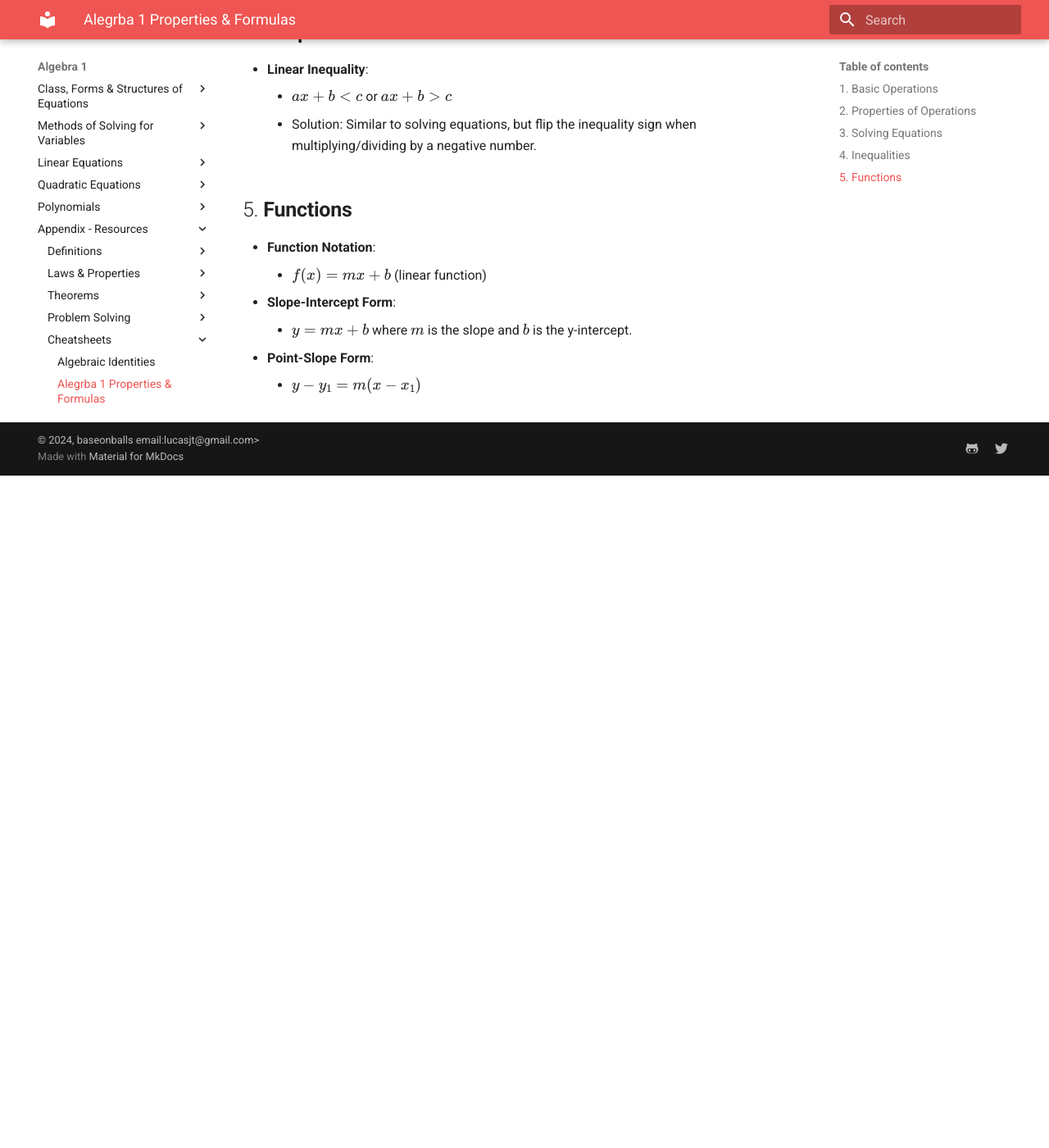
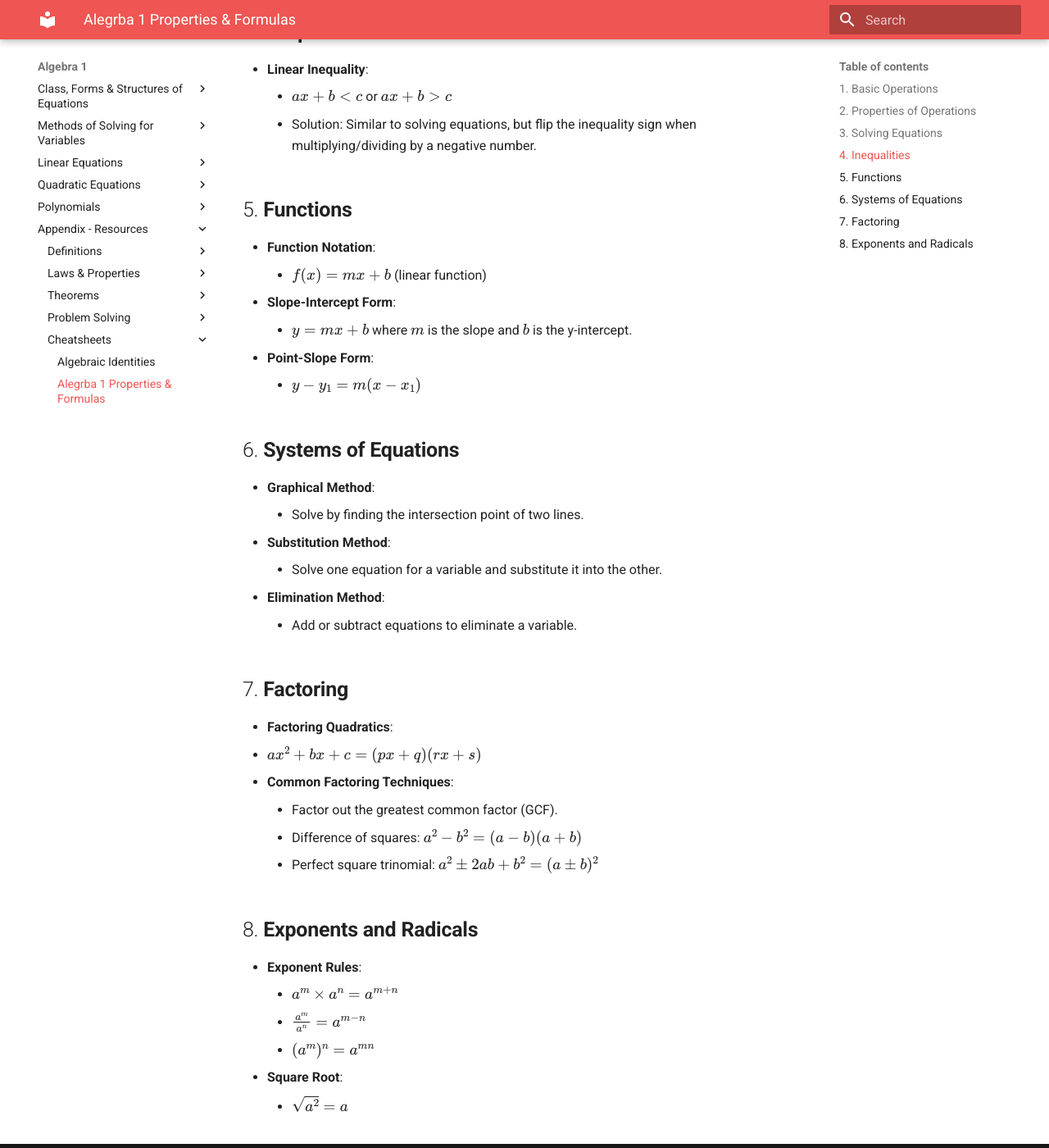
Before and after one commit to baseonballs/mpower-sitedocs, an MkDocs documentation site: the page built from site-docs/mathematics/a1/resources/cheatsheets/cheatsheets-a1-formulas.md, in a window 1280 px wide and 1400 px high, scrolled down 1148 px. Shown: the whole window at 82% size. Built offline with MkDocs 1.6.1 and Material for MkDocs 9.7.7, drawn with Linux system fonts in a browser that asks for light colours; formulas are drawn with MathJax 3; before the commit the page ends 1728 px from its top, so only the background shows below that.

Commit message:
formating fix to algebra1 cheatsheets.

```diff
--- a/site-docs/mathematics/a1/resources/cheatsheets/cheatsheets-a1-formulas.md
+++ b/site-docs/mathematics/a1/resources/cheatsheets/cheatsheets-a1-formulas.md
@@ -39,3 +39,28 @@
     - \( y = mx + b \) where \( m \) is the slope and \( b \) is the y-intercept.
 - **Point-Slope Form**:
     - \( y - y_1 = m(x - x_1) \)
+
+
+## 6. **Systems of Equations**
+- **Graphical Method**:
+    - Solve by finding the intersection point of two lines.
+- **Substitution Method**:
+    - Solve one equation for a variable and substitute it into the other.
+- **Elimination Method**:
+    - Add or subtract equations to eliminate a variable.
+
+## 7. **Factoring**
+- **Factoring Quadratics**:
+  - \( ax^2 + bx + c = (px + q)(rx + s) \)
+- **Common Factoring Techniques**:
+    - Factor out the greatest common factor (GCF).
+    - Difference of squares: \( a^2 - b^2 = (a - b)(a + b) \)
+    - Perfect square trinomial: \( a^2 \pm 2ab + b^2 = (a \pm b)^2 \)
+
+## 8. **Exponents and Radicals**
+- **Exponent Rules**:
+    - \( a^m \times a^n = a^{m+n} \)
+    - \( \frac{a^m}{a^n} = a^{m-n} \)
+    - \( (a^m)^n = a^{mn} \)
+- **Square Root**:
+    - \( \sqrt{a^2} = a \)
```
